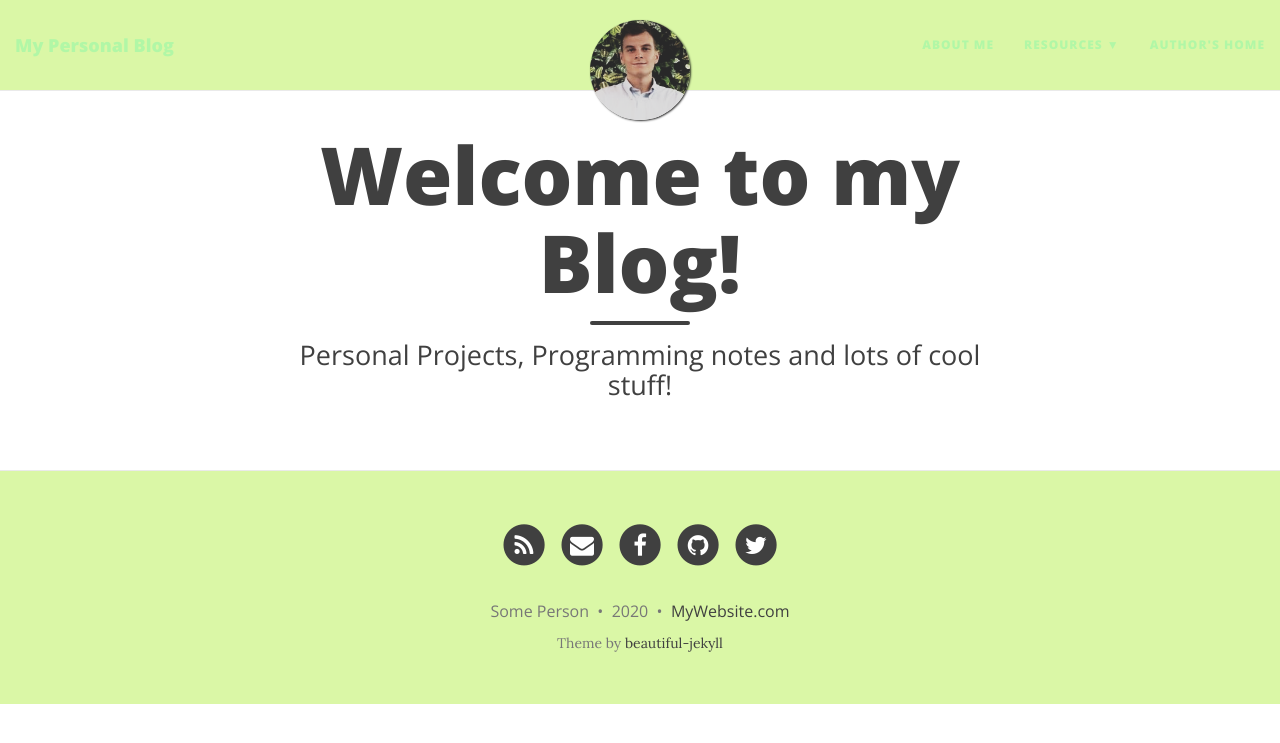
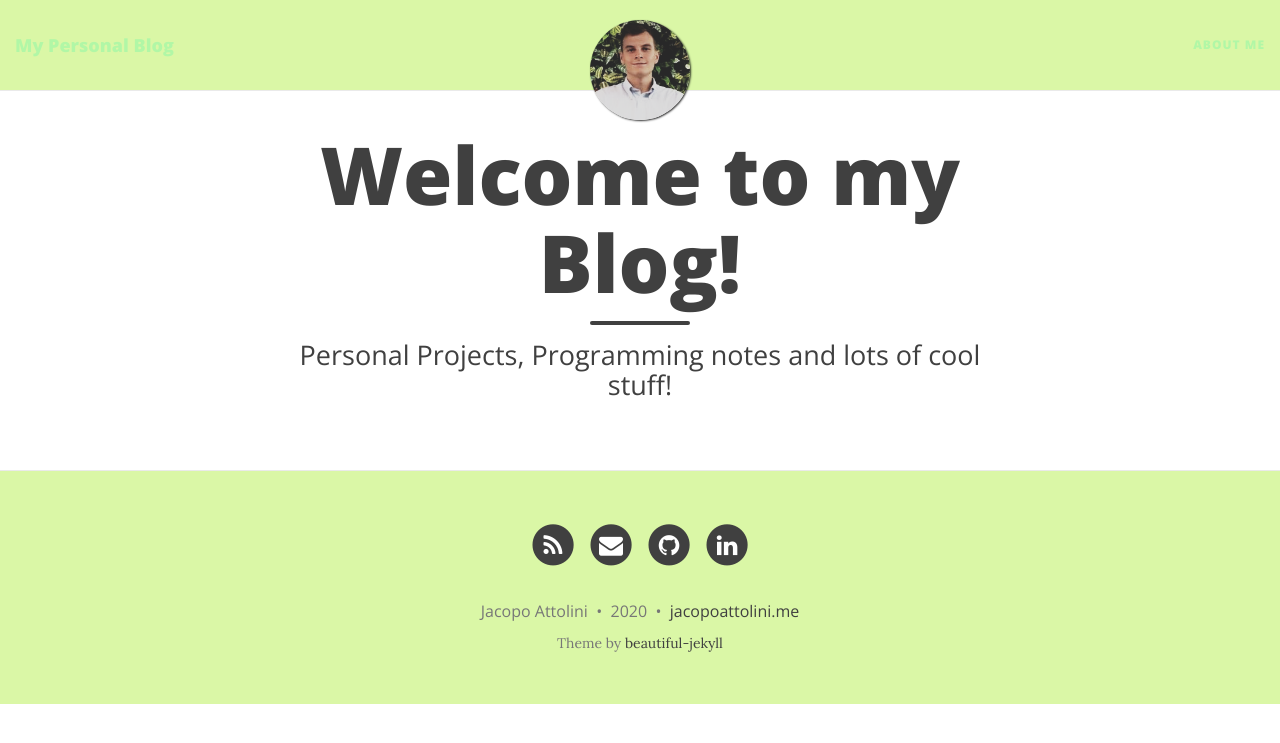
Before and after one commit to Attol8/Attol8.github.io, a Jekyll site: the page built from index.html, in a window 1280 px wide. Shown: the top 743 px of the page. Built offline with Jekyll 4.4.1, drawn with Linux system fonts in a browser that asks for light colours; nearby versions of some CDN libraries; the list of posts is cut into pages by our own code.

Commit message:
Update _config.yml

```diff
--- a/_config.yml
+++ b/_config.yml
@@ -21,10 +21,6 @@ description: Personal projects, programming notes, and lots of cool stuff!
 # List of links in the navigation bar
 navbar-links:
   About Me: "aboutme"
-  Resources:
-    - Beautiful Jekyll: "http://deanattali.com/beautiful-jekyll/"
-    - Learn markdown: "http://www.markdowntutorial.com/"
-  Author's home: "http://deanattali.com"
 
 # Image to show in the navigation bar - image must be a square (width = height)
 # Remove this parameter if you don't want an image in the navbar
@@ -60,7 +56,7 @@ footer-link-col: "#404040"
 # Change all these values or delete the ones you don't want.
 # Important: you must keep the "name" parameter, everything else you can remove
 author:
-  name: Some Person
+  name: Jacopo Attolini
 
 # Select your active Social Network Links.
 # Uncomment the links you want to show in the footer and add your information to each link.
@@ -68,12 +64,10 @@ author:
 # If you want to add a new link that isn't here, you'll need to also edit the file _data/SocialNetworks.yml
 social-network-links:
   rss: true
-  email: "someone@example.com"
-  facebook: deanattali
-  github: daattali
-  twitter: daattali
+  email: "jacopoattolini@gmail.com"
+  github: Attol8
 #  reddit: yourname
-#  linkedin: daattali
+  linkedin: jacopo-attolini-476484141
 #  xing: yourname
 #  stackoverflow: "3943160/daattali"
 #  snapchat: deanat78
@@ -87,13 +81,13 @@ social-network-links:
 
 # Select which share links to show in posts
 share-links-active:
-  twitter: true
-  facebook: true
   linkedin: true
+  github: true
+  email: true
 
 # How to display the link to the website in the footer
 # Remove this if you don't want a link in the footer
-url-pretty: "MyWebsite.com"  # eg. "deanattali.com/beautiful-jekyll"
+url-pretty: "jacopoattolini.me"  # eg. "deanattali.com/beautiful-jekyll"
 
 # --- Web Statistics Section --- #
 
```
